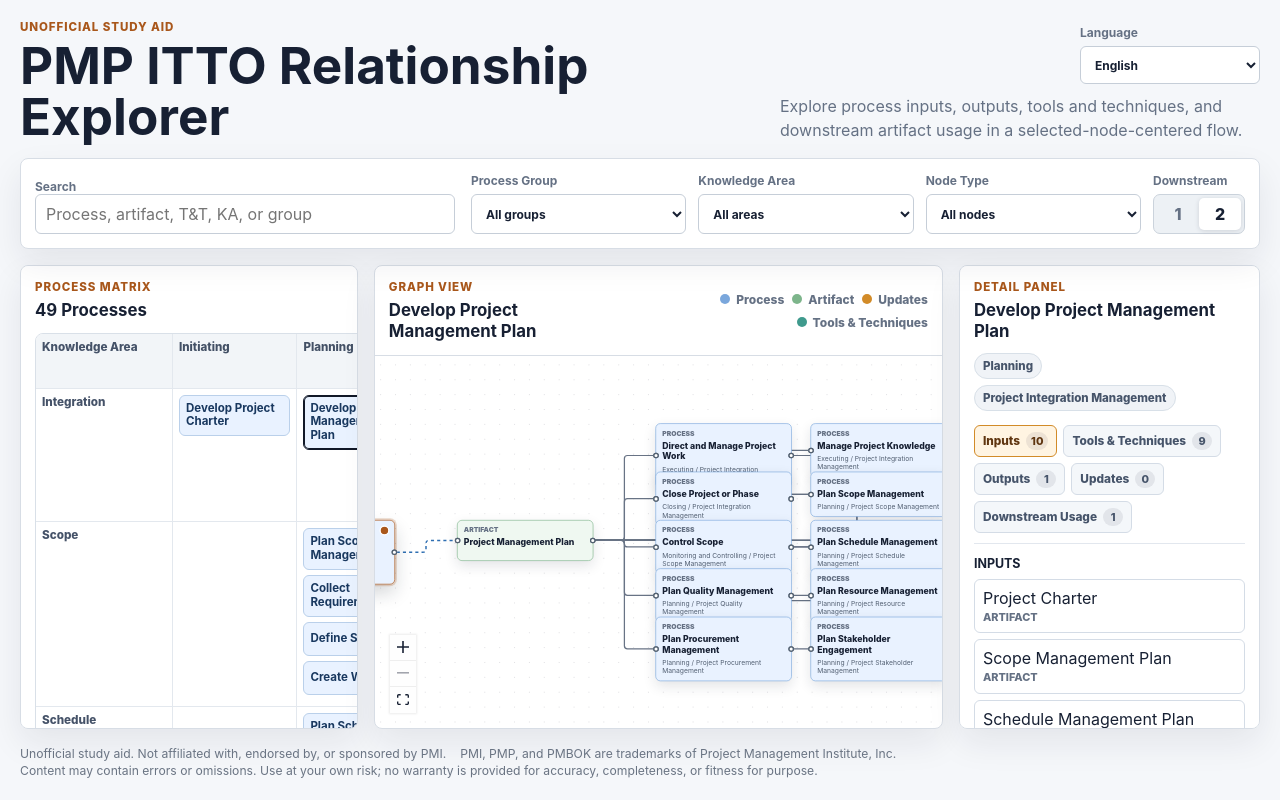
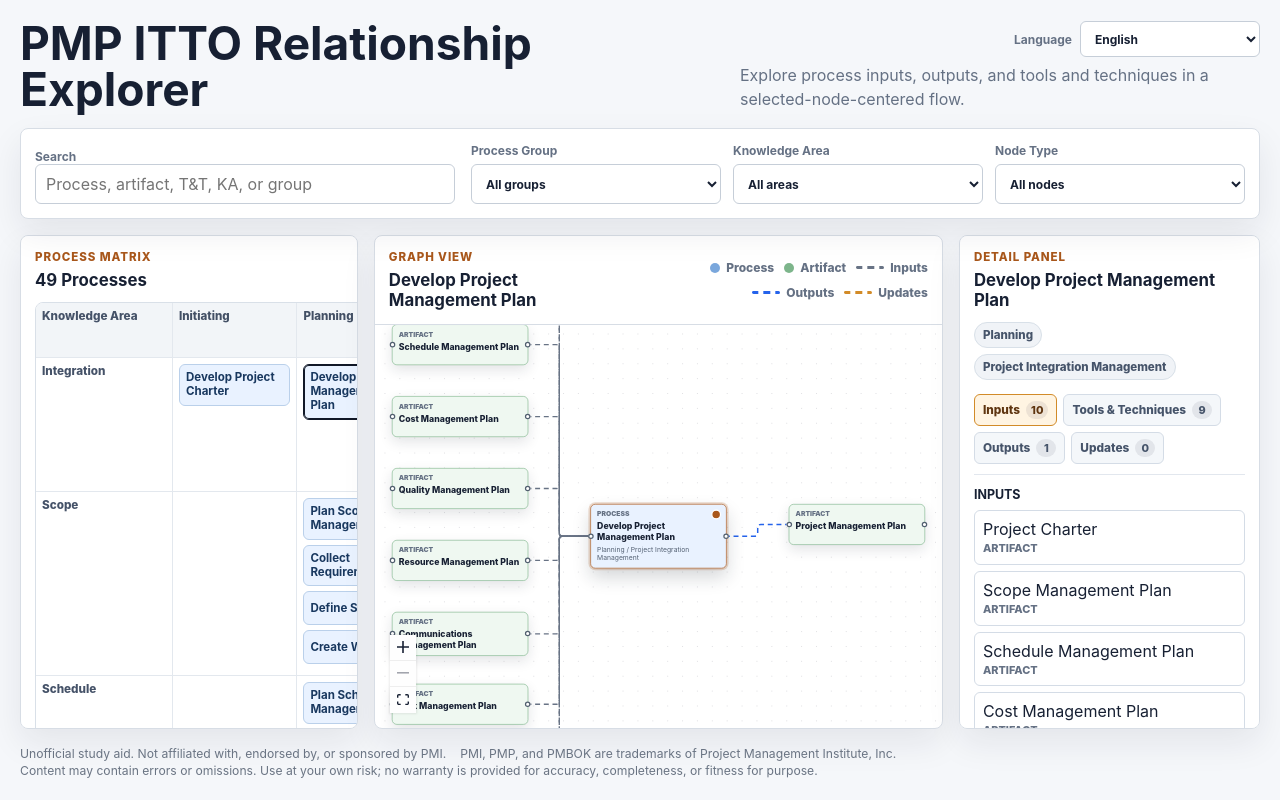
Before and after one commit to shiromatz/pmp-processes-interactive-map, a React (Vite) app: page / in a window 1280 px wide. Built offline with nearby package versions, Linux system fonts and the light colour scheme.

Commit message:
Clarify graph relations and streamline controls

```diff
--- a/src/App.tsx
+++ b/src/App.tsx
@@ -22,8 +22,7 @@ const LOCALE_STORAGE_KEY = "pmp-itto-locale";
 const defaultFilters: GraphFilters = {
   processGroup: "all",
   knowledgeArea: "all",
-  nodeType: "all",
-  downstreamDepth: 2
+  nodeType: "all"
 };
 
 export default function App() {
@@ -97,7 +96,6 @@ export default function App() {
     <div className="app-shell">
       <header className="app-header">
         <div>
-          <p className="eyebrow">{messages.eyebrow}</p>
           <h1>{messages.title}</h1>
         </div>
         <div className="app-header__side">
--- a/src/components/DetailPanel.tsx
+++ b/src/components/DetailPanel.tsx
@@ -1,7 +1,6 @@
 import { useEffect, useMemo, useState, type ReactNode } from "react";
 import {
   getConsumersForArtifact,
-  getDownstreamUsage,
   getInputsForProcess,
   getNodeById,
   getOutputsForProcess,
@@ -70,7 +69,6 @@ function ProcessDetails({
   const outputs = getOutputsForProcess(graph, node.id);
   const updates = getUpdatesForProcess(graph, node.id);
   const techniques = getTechniquesForProcess(graph, node.id);
-  const downstream = getDownstreamUsage(graph, node.id);
   const sections: DetailTab[] = [
     {
       id: "inputs",
@@ -95,12 +93,6 @@ function ProcessDetails({
       title: messages.updates,
       count: updates.length,
       content: <NodeList title={messages.updates} nodes={updates} messages={messages} locale={locale} onSelectNode={onSelectNode} />
-    },
-    {
-      id: "downstream",
-      title: messages.downstreamUsage,
-      count: downstream.length,
-      content: <DownstreamUsage downstream={downstream} messages={messages} onSelectNode={onSelectNode} />
     }
   ];
 
@@ -234,46 +226,6 @@ function DetailTabs({ sections, resetKey }: { sections: DetailTab[]; resetKey: s
   );
 }
 
-function DownstreamUsage({
-  downstream,
-  messages,
-  onSelectNode
-}: {
-  downstream: Array<{ output: IttoNode; consumers: IttoNode[] }>;
-  messages: Messages;
-  onSelectNode: (nodeId: string) => void;
-}) {
-  return (
-    <section className="detail-section">
-      <h3>{messages.downstreamUsage}</h3>
-      {downstream.length > 0 ? (
-        downstream.map(({ output, consumers }) => (
-          <div className="usage-group" key={output.id}>
-            <button type="button" onClick={() => onSelectNode(output.id)}>
-              {output.label}
-            </button>
-            {consumers.length > 0 ? (
-              <ul>
-                {consumers.map((consumer) => (
-                  <li key={consumer.id}>
-                    <button type="button" onClick={() => onSelectNode(consumer.id)}>
-                      {consumer.label}
-                    </button>
-                  </li>
-                ))}
-              </ul>
-            ) : (
-              <p className="empty-text">{messages.noMappedConsumers}</p>
-            )}
-          </div>
-        ))
-      ) : (
-        <p className="empty-text">{messages.noMappedDownstreamUsage}</p>
-      )}
-    </section>
-  );
-}
-
 function TechniqueList({
   nodes,
   messages,
--- a/src/components/FilterBar.tsx
+++ b/src/components/FilterBar.tsx
@@ -57,30 +57,8 @@ export function FilterBar({ filters, messages, locale, onChange }: FilterBarProp
           <option value="all">{messages.allNodes}</option>
           <option value="process">{messages.processesOnly}</option>
           <option value="artifact">{messages.artifactsOnly}</option>
-          <option value="technique">{messages.techniquesOnly}</option>
         </select>
       </label>
-
-      <div className="depth-control" aria-label={messages.downstreamDepth}>
-        <span>{messages.downstream}</span>
-        <div className="segmented-control">
-          <button
-            type="button"
-            className={filters.downstreamDepth === 1 ? "is-active" : ""}
-            onClick={() => onChange({ ...filters, downstreamDepth: 1 })}
-          >
-            1
-          </button>
-          <button
-            type="button"
-            className={filters.downstreamDepth === 2 ? "is-active" : ""}
-            onClick={() => onChange({ ...filters, downstreamDepth: 2 })}
-          >
-            2
-          </button>
-        </div>
-      </div>
-
     </div>
   );
 }
--- a/src/components/GraphView.tsx
+++ b/src/components/GraphView.tsx
@@ -101,7 +101,6 @@ export function GraphView({ graph, selectedNodeId, filters, messages, onSelectNo
     view.nodes.length,
     viewNodeIds,
     viewEdgeIds,
-    filters.downstreamDepth,
     filters.knowledgeArea,
     filters.nodeType,
     filters.processGroup,
@@ -118,8 +117,18 @@ export function GraphView({ graph, selectedNodeId, filters, messages, onSelectNo
         <div className="graph-legend" aria-label={messages.graphLegend}>
           <span className="legend-item legend-item--process">{messages.nodeTypes.process}</span>
           <span className="legend-item legend-item--artifact">{messages.nodeTypes.artifact}</span>
-          <span className="legend-item legend-item--update">{messages.updates}</span>
-          <span className="legend-item legend-item--technique">{messages.toolsAndTechniques}</span>
+          <span className="legend-line-item legend-line-item--input">
+            <span className="legend-line" aria-hidden="true" />
+            {messages.inputs}
+          </span>
+          <span className="legend-line-item legend-line-item--output">
+            <span className="legend-line" aria-hidden="true" />
+            {messages.outputs}
+          </span>
+          <span className="legend-line-item legend-line-item--update">
+            <span className="legend-line" aria-hidden="true" />
+            {messages.updates}
+          </span>
         </div>
       </div>
       <div ref={canvasRef} className={`graph-canvas${isTransitioning ? " is-transitioning" : ""}`}>
@@ -164,7 +173,6 @@ function IttoNode({ data, messages }: NodeProps<IttoFlowNode> & { messages: Mess
   return (
     <div className={className}>
       <Handle id="target-left" type="target" position={Position.Left} />
-      <Handle id="source-left" type="source" position={Position.Left} />
       <div className="itto-node__kind">{messages.nodeTypes[data.nodeType]}</div>
       <div className="itto-node__label">{data.label}</div>
       {data.nodeType === "process" ? (
@@ -174,7 +182,6 @@ function IttoNode({ data, messages }: NodeProps<IttoFlowNode> & { messages: Mess
       ) : data.nodeType === "technique" ? (
         <div className="itto-node__meta">{data.category}</div>
       ) : null}
-      <Handle id="target-right" type="target" position={Position.Right} />
       <Handle id="source-right" type="source" position={Position.Right} />
     </div>
   );
--- a/src/graph/buildArtifactView.ts
+++ b/src/graph/buildArtifactView.ts
@@ -1,6 +1,6 @@
 import type { BuiltView, GraphFilters, IttoFlowEdge, IttoGraph } from "../types/graph";
 import { getConsumersForArtifact, getNodeById, getProducersForArtifact, getUpdatersForArtifact, nodeMatchesFilters, uniqueNodes } from "./selectors";
-import { ARTIFACT_COLUMN_X, getFocusY, getReadableGridColumns, layoutCenteredColumn, layoutCenteredGrid, toFlowNode } from "./layout";
+import { ARTIFACT_COLUMN_X, getFocusY, layoutCenteredColumn, layoutProcessMatrixGrid, toFlowNode } from "./layout";
 
 export function buildArtifactView(
   graph: IttoGraph,
@@ -26,10 +26,9 @@ export function buildArtifactView(
     return node ? !nodeMatchesFilters(node, filters) : false;
   };
   const focusY = getFocusY([producers.length, consumers.length]);
-  const consumerColumns = getReadableGridColumns(consumers.length);
 
   const nodes = [
-    ...layoutCenteredColumn(producers, ARTIFACT_COLUMN_X.producers, focusY, 78, (node) => ({
+    ...layoutCenteredColumn(producers, ARTIFACT_COLUMN_X.producers, focusY, 116, (node) => ({
       muted: muted(node.id)
     })),
     toFlowNode(focus, ARTIFACT_COLUMN_X.focus, focusY, {
@@ -37,17 +36,13 @@ export function buildArtifactView(
       isRecent: true,
       muted: muted(focus.id)
     }),
-    ...layoutCenteredGrid(consumers, ARTIFACT_COLUMN_X.consumers, focusY, consumerColumns, 250, 78, (node) => ({
+    ...layoutProcessMatrixGrid(consumers, ARTIFACT_COLUMN_X.consumers, focusY, 250, 116, (node) => ({
       muted: muted(node.id)
     }))
   ];
   const edges = [
-    ...producerNodes.map((producer) =>
-      toFlowEdge(producer.id, focus.id, "outputs", consumerIds.has(producer.id) ? "backward" : "forward")
-    ),
-    ...updaterNodes.map((producer) =>
-      toFlowEdge(producer.id, focus.id, "updates", consumerIds.has(producer.id) ? "backward" : "forward")
-    ),
+    ...producerNodes.map((producer) => toFlowEdge(producer.id, focus.id, "outputs")),
+    ...updaterNodes.map((producer) => toFlowEdge(producer.id, focus.id, "updates")),
     ...consumers.map((consumer) => toFlowEdge(focus.id, consumer.id, "input_to"))
   ];
 
@@ -57,17 +52,16 @@ export function buildArtifactView(
 function toFlowEdge(
   source: string,
   target: string,
-  relation: "input_to" | "outputs" | "updates" | "uses",
-  direction: "forward" | "backward" = "forward"
+  relation: "input_to" | "outputs" | "updates" | "uses"
 ): IttoFlowEdge {
   return {
     id: `${source}-${target}-${relation}`,
     source,
     target,
-    sourceHandle: direction === "backward" ? "source-left" : "source-right",
-    targetHandle: direction === "backward" ? "target-right" : "target-left",
+    sourceHandle: "source-right",
+    targetHandle: "target-left",
     type: "smoothstep",
-    animated: relation === "outputs" || relation === "updates",
+    animated: true,
     data: { relation },
     className:
       relation === "outputs"
@@ -82,5 +76,13 @@ function toFlowEdge(
 
 function filterVisibleEdges(nodes: BuiltView["nodes"], edges: IttoFlowEdge[]): IttoFlowEdge[] {
   const nodeIds = new Set(nodes.map((node) => node.id));
-  return edges.filter((edge) => nodeIds.has(edge.source) && nodeIds.has(edge.target));
+  const seenEdgeIds = new Set<string>();
+  return edges.filter((edge) => {
+    if (!nodeIds.has(edge.source) || !nodeIds.has(edge.target) || seenEdgeIds.has(edge.id)) {
+      return false;
+    }
+
+    seenEdgeIds.add(edge.id);
+    return true;
+  });
 }
--- a/src/graph/buildProcessView.ts
+++ b/src/graph/buildProcessView.ts
@@ -1,6 +1,6 @@
 import type { BuiltView, GraphFilters, IttoFlowEdge, IttoGraph } from "../types/graph";
-import { getConsumersForArtifact, getInputsForProcess, getNodeById, getOutputsForProcess, getUpdatesForProcess, nodeMatchesFilters, uniqueNodes } from "./selectors";
-import { getFocusY, getReadableGridColumns, layoutCenteredColumn, layoutCenteredGrid, PROCESS_COLUMN_X, toFlowNode } from "./layout";
+import { getInputsForProcess, getNodeById, getOutputsForProcess, getUpdatesForProcess, nodeMatchesFilters, uniqueNodes } from "./selectors";
+import { getFocusY, layoutCenteredColumn, PROCESS_COLUMN_X, toFlowNode } from "./layout";
 
 export function buildProcessView(
   graph: IttoGraph,
@@ -19,23 +19,15 @@ export function buildProcessView(
   const outputs = uniqueNodes([...rawOutputs, ...rawUpdates]);
   const outputIds = new Set(outputs.map((node) => node.id));
   const inputs = rawInputs.filter((node) => !outputIds.has(node.id));
-  const consumers =
-    filters.downstreamDepth === 2
-      ? uniqueNodes(outputs.flatMap((output) => getConsumersForArtifact(graph, output.id))).filter(
-          (consumer) => consumer.id !== focus.id
-        )
-      : [];
-  const consumerIds = new Set(consumers.map((node) => node.id));
 
   const muted = (nodeId: string) => {
     const node = getNodeById(graph, nodeId);
     return node ? !nodeMatchesFilters(node, filters) : false;
   };
 
-  const focusY = getFocusY([inputs.length, outputs.length, consumers.length]);
-  const consumerColumns = getReadableGridColumns(consumers.length);
+  const focusY = getFocusY([inputs.length, outputs.length]);
   const nodes = [
-    ...layoutCenteredColumn(inputs, PROCESS_COLUMN_X.inputs, focusY, 78, (node) => ({
+    ...layoutCenteredColumn(inputs, PROCESS_COLUMN_X.inputs, focusY, 116, (node) => ({
       muted: muted(node.id)
     })),
     toFlowNode(focus, PROCESS_COLUMN_X.focus, focusY, {
@@ -43,17 +35,12 @@ export function buildProcessView(
       isRecent: true,
       muted: muted(focus.id)
     }),
-    ...layoutCenteredColumn(outputs, PROCESS_COLUMN_X.outputs, focusY, 78, (node) => ({
-      muted: muted(node.id)
-    })),
-    ...layoutCenteredGrid(consumers, PROCESS_COLUMN_X.consumers, focusY, consumerColumns, 250, 78, (node) => ({
+    ...layoutCenteredColumn(outputs, PROCESS_COLUMN_X.outputs, focusY, 116, (node) => ({
       muted: muted(node.id)
     }))
   ];
 
-  const inputEdges = rawInputs.map((input) =>
-    toFlowEdge(input.id, focus.id, "input_to", outputIds.has(input.id) ? "backward" : "forward")
-  );
+  const inputEdges = rawInputs.map((input) => toFlowEdge(input.id, focus.id, "input_to"));
   const outputEdges = [
     ...rawOutputs.map((output) =>
       toFlowEdge(focus.id, output.id, "outputs")
@@ -62,35 +49,25 @@ export function buildProcessView(
       toFlowEdge(focus.id, output.id, "updates")
     )
   ];
-  const downstreamEdges =
-    filters.downstreamDepth === 2
-      ? outputs.flatMap((output) =>
-          getConsumersForArtifact(graph, output.id)
-            .filter((consumer) => consumerIds.has(consumer.id))
-            .map((consumer) => toFlowEdge(output.id, consumer.id, "input_to"))
-        )
-      : [];
-
   return {
     nodes,
-    edges: filterVisibleEdges(nodes, [...inputEdges, ...outputEdges, ...downstreamEdges])
+    edges: filterVisibleEdges(nodes, [...inputEdges, ...outputEdges])
   };
 }
 
 function toFlowEdge(
   source: string,
   target: string,
-  relation: "input_to" | "outputs" | "updates" | "uses",
-  direction: "forward" | "backward" = "forward"
+  relation: "input_to" | "outputs" | "updates" | "uses"
 ): IttoFlowEdge {
   return {
     id: `${source}-${target}-${relation}`,
     source,
     target,
-    sourceHandle: direction === "backward" ? "source-left" : "source-right",
-    targetHandle: direction === "backward" ? "target-right" : "target-left",
+    sourceHandle: "source-right",
+    targetHandle: "target-left",
     type: "smoothstep",
-    animated: relation === "outputs" || relation === "updates" || relation === "uses",
+    animated: true,
     data: { relation },
     className:
       relation === "outputs"
--- a/src/graph/buildTechniqueView.ts
+++ b/src/graph/buildTechniqueView.ts
@@ -1,6 +1,6 @@
 import type { BuiltView, GraphFilters, IttoFlowEdge, IttoGraph } from "../types/graph";
 import { getNodeById, getProcessesUsingTechnique, nodeMatchesFilters, uniqueNodes } from "./selectors";
-import { ARTIFACT_COLUMN_X, getFocusY, layoutCenteredColumn, toFlowNode } from "./layout";
+import { ARTIFACT_COLUMN_X, getFocusY, layoutProcessMatrixGrid, toFlowNode } from "./layout";
 
 export function buildTechniqueView(
   graph: IttoGraph,
@@ -22,7 +22,7 @@ export function buildTechniqueView(
 
   return {
     nodes: [
-      ...layoutCenteredColumn(processes, ARTIFACT_COLUMN_X.producers, focusY, 78, (node) => ({
+      ...layoutProcessMatrixGrid(processes, ARTIFACT_COLUMN_X.producers, focusY, 250, 116, (node) => ({
         muted: muted(node.id)
       })),
       toFlowNode(focus, ARTIFACT_COLUMN_X.focus, focusY, {
--- a/src/graph/layout.ts
+++ b/src/graph/layout.ts
@@ -1,4 +1,5 @@
 import type { FlowNodeData, IttoFlowNode, IttoNode } from "../types/graph";
+import { KNOWLEDGE_AREAS, PROCESS_GROUPS } from "../data/constants";
 
 export const PROCESS_COLUMN_X = {
   inputs: 0,
@@ -73,6 +74,64 @@ export function layoutCenteredGrid(
   return layoutGrid(items, startX, startY, columns, xGap, yGap, dataForNode);
 }
 
+export function layoutProcessMatrixGrid(
+  items: IttoNode[],
+  startX: number,
+  centerY: number,
+  xGap = 260,
+  yGap = 116,
+  dataForNode?: (node: IttoNode) => Partial<FlowNodeData>
+): IttoFlowNode[] {
+  const processes = items.filter((item) => item.type === "process" && item.processGroup && item.knowledgeArea);
+
+  if (processes.length !== items.length) {
+    return layoutCenteredColumn(items, startX, centerY, yGap, dataForNode);
+  }
+
+  const groupKeys = PROCESS_GROUPS.filter((group) => processes.some((process) => process.processGroup === group));
+  const areaKeys = KNOWLEDGE_AREAS.filter((area) => processes.some((process) => process.knowledgeArea === area));
+  const cells = new Map<string, IttoNode[]>();
+
+  for (const process of processes) {
+    const key = `${process.knowledgeArea}|${process.processGroup}`;
+    cells.set(key, [...(cells.get(key) ?? []), process]);
+  }
+
+  const rowHeights = areaKeys.map((area) => {
+    const maxItemsInRow = Math.max(
+      ...groupKeys.map((group) => cells.get(`${area}|${group}`)?.length ?? 0),
+      1
+    );
+    return maxItemsInRow * yGap;
+  });
+  const totalHeight = rowHeights.reduce((sum, height) => sum + height, 0);
+  const startY = centerY - (totalHeight - yGap) / 2;
+  const rowStartByArea = new Map<string, number>();
+  let currentY = startY;
+
+  for (const [index, area] of areaKeys.entries()) {
+    rowStartByArea.set(area, currentY);
+    currentY += rowHeights[index];
+  }
+
+  return processes.map((process) => {
+    const area = process.knowledgeArea;
+    const group = process.processGroup;
+    if (!area || !group) {
+      return toFlowNode(process, startX, centerY, dataForNode?.(process));
+    }
+
+    const cellItems = cells.get(`${area}|${group}`) ?? [];
+    const stackIndex = cellItems.findIndex((item) => item.id === process.id);
+    return toFlowNode(
+      process,
+      startX + groupKeys.indexOf(group) * xGap,
+      (rowStartByArea.get(area) ?? centerY) + stackIndex * yGap,
+      dataForNode?.(process)
+    );
+  });
+}
+
 export function getReadableGridColumns(itemCount: number): number {
   if (itemCount >= 16) {
     return 4;
--- a/src/i18n/locales.json
+++ b/src/i18n/locales.json
@@ -5,7 +5,7 @@
       "language": "Language",
       "eyebrow": "Unofficial Study Aid",
       "title": "PMP ITTO Relationship Explorer",
-      "summary": "Explore process inputs, outputs, tools and techniques, and downstream artifact usage in a selected-node-centered flow.",
+      "summary": "Explore process inputs, outputs, and tools and techniques in a selected-node-centered flow.",
       "searchAndFilters": "Search and filters",
       "search": "Search",
       "searchPlaceholder": "Process, artifact, T&T, KA, or group",
@@ -116,7 +116,7 @@
       "language": "言語",
       "eyebrow": "非公式学習補助",
       "title": "PMP ITTO 関係エクスプローラー",
-      "summary": "選択した項目を中心に、プロセスのインプット、アウトプット、ツールと技法、下流の成果物利用を確認できます。",
+      "summary": "選択した項目を中心に、プロセスのインプット、アウトプット、ツールと技法を確認できます。",
       "searchAndFilters": "検索とフィルター",
       "search": "検索",
       "searchPlaceholder": "プロセス、成果物、T&T、知識エリア、群",
@@ -493,7 +493,7 @@
       "language": "语言",
       "eyebrow": "非官方学习辅助",
       "title": "PMP ITTO 关系浏览器",
-      "summary": "以选定项为中心，查看过程输入、输出、工具与技术，以及下游工件使用关系。",
+      "summary": "以选定项为中心，查看过程输入、输出以及工具与技术。",
       "searchAndFilters": "搜索和筛选",
       "search": "搜索",
       "searchPlaceholder": "过程、工件、T&T、知识领域或过程组",
--- a/src/styles/app.css
+++ b/src/styles/app.css
@@ -11,7 +11,8 @@
   --artifact-border: #7db58b;
   --focus-border: #111827;
   --edge-input: #687385;
-  --edge-output: #2f6fb2;
+  --edge-output: #2563eb;
+  --edge-update: #d28b28;
   --accent: #a9571b;
   --shadow: 0 14px 34px rgba(21, 31, 47, 0.08);
   font-family:
@@ -60,10 +61,10 @@ button {
 }
 
 .app-header {
-  align-items: end;
+  align-items: center;
   display: grid;
-  gap: 16px;
-  grid-template-columns: minmax(0, 1fr) minmax(260px, 480px);
+  gap: 14px;
+  grid-template-columns: minmax(0, 1fr) minmax(300px, 520px);
   margin: 0 auto;
   max-width: 1760px;
   width: 100%;
@@ -78,7 +79,7 @@ button {
 }
 
 .app-header h1 {
-  font-size: clamp(2rem, 4vw, 3.8rem);
+  font-size: clamp(1.85rem, 3.6vw, 3.45rem);
   line-height: 1;
 }
 
@@ -91,17 +92,17 @@ button {
 .app-header__side {
   align-items: end;
   display: grid;
-  gap: 10px;
+  gap: 6px;
 }
 
 .language-control {
+  align-items: center;
   color: var(--text-muted);
-  display: grid;
+  display: flex;
   font-size: 0.75rem;
   font-weight: 700;
-  gap: 6px;
+  gap: 8px;
   justify-self: end;
-  min-width: 180px;
 }
 
 .language-control select {
@@ -109,7 +110,8 @@ button {
   border: 1px solid #c6ced8;
   border-radius: 6px;
   color: var(--text-main);
-  min-height: 38px;
+  min-height: 36px;
+  min-width: 180px;
   padding: 7px 10px;
 }
 
@@ -211,7 +213,7 @@ button {
   align-items: end;
   display: grid;
   gap: 12px;
-  grid-template-columns: repeat(3, minmax(150px, 1fr)) auto;
+  grid-template-columns: repeat(3, minmax(150px, 1fr));
 }
 
 .depth-control {
@@ -384,11 +386,12 @@ button {
 .graph-legend {
   display: flex;
   flex-wrap: wrap;
-  gap: 8px;
+  gap: 10px;
   justify-content: flex-end;
 }
 
-.legend-item {
+.legend-item,
+.legend-line-item {
   align-items: center;
   color: var(--text-muted);
   display: inline-flex;
@@ -412,12 +415,40 @@ button {
   background: var(--artifact-border);
 }
 
-.legend-item--update::before {
-  background: #d28b28;
+.legend-line {
+  border-radius: 999px;
+  display: inline-block;
+  height: 3px;
+  overflow: hidden;
+  position: relative;
+  width: 28px;
 }
 
-.legend-item--technique::before {
-  background: #3f9a8d;
+.legend-line::before {
+  animation: legend-flow 680ms linear infinite;
+  background: repeating-linear-gradient(
+    90deg,
+    currentColor 0,
+    currentColor 7px,
+    transparent 7px,
+    transparent 12px
+  );
+  content: "";
+  inset: 0;
+  position: absolute;
+  width: 200%;
+}
+
+.legend-line-item--input .legend-line {
+  color: var(--edge-input);
+}
+
+.legend-line-item--output .legend-line {
+  color: var(--edge-output);
+}
+
+.legend-line-item--update .legend-line {
+  color: var(--edge-update);
 }
 
 .graph-canvas {
@@ -438,7 +469,9 @@ button {
 }
 
 .graph-canvas.is-transitioning .react-flow__edge-path {
-  animation: edge-arrive 560ms ease both;
+  animation:
+    edge-arrive 560ms ease both,
+    edge-flow 640ms linear infinite;
 }
 
 .itto-node {
@@ -532,7 +565,7 @@ button {
 
 .react-flow__edge.flow-edge--input path {
   stroke: var(--edge-input);
-  stroke-width: 2;
+  stroke-width: 2.2;
 }
 
 .react-flow__edge.flow-edge--outputs path {
@@ -541,15 +574,18 @@ button {
 }
 
 .react-flow__edge.flow-edge--updates path {
-  stroke: #d28b28;
-  stroke-dasharray: 6 5;
+  stroke: var(--edge-update);
   stroke-width: 2.3;
 }
 
 .react-flow__edge.flow-edge--uses path {
   stroke: #0f766e;
-  stroke-dasharray: 3 5;
   stroke-width: 2.2;
+}
+
+.react-flow__edge.animated path {
+  animation: edge-flow 640ms linear infinite;
+  stroke-dasharray: 8 6;
 }
 
 .detail-panel {
@@ -795,6 +831,18 @@ button {
   }
 }
 
+@keyframes edge-flow {
+  to {
+    stroke-dashoffset: -14;
+  }
+}
+
+@keyframes legend-flow {
+  to {
+    transform: translateX(-12px);
+  }
+}
+
 @keyframes recent-pulse {
   0% {
     box-shadow:
--- a/src/types/graph.ts
+++ b/src/types/graph.ts
@@ -53,7 +53,6 @@ export type GraphFilters = {
   processGroup: ProcessGroup | "all";
   knowledgeArea: KnowledgeArea | "all";
   nodeType: NodeTypeFilter;
-  downstreamDepth: 1 | 2;
 };
 
 export type FlowNodeData = {
```
